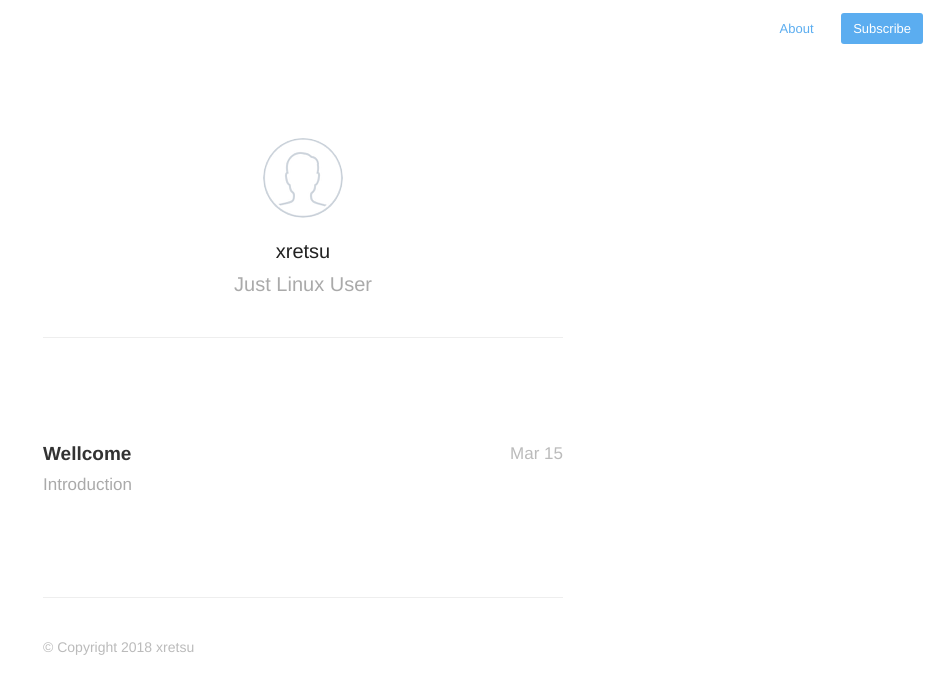
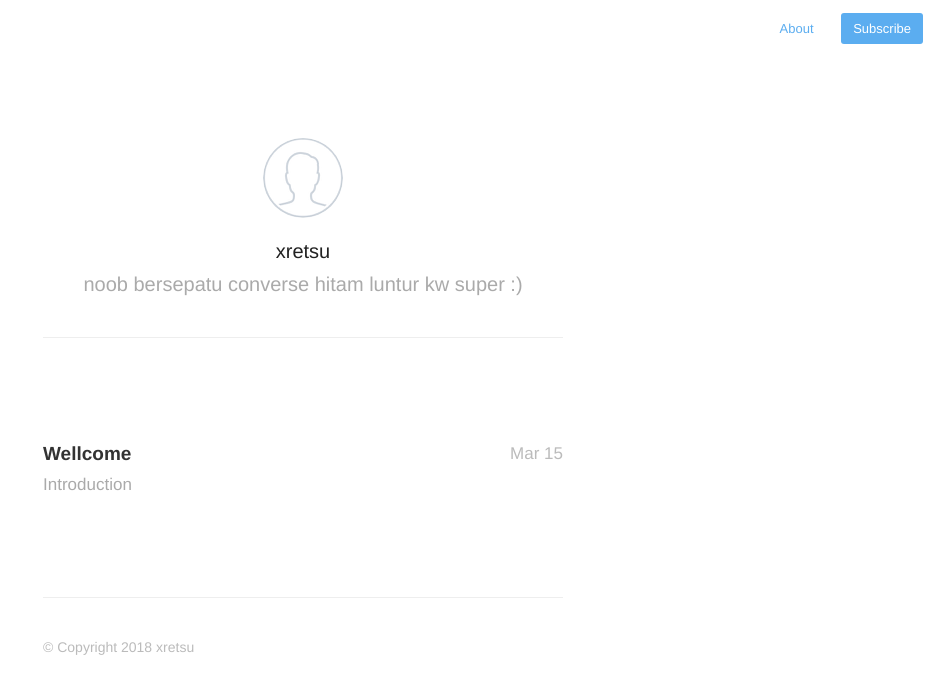
Before and after one commit to xretsu/xretsu.github.io, a Jekyll site: the page built from index.html, in a window 1280 px wide. Shown: the top 694 px of the page, without its empty margins (337-1280 px from the left). Built offline with Jekyll 4.4.1, drawn with Linux system fonts in a browser that asks for light colours; nearby versions of some CDN libraries; the list of posts is cut into pages by our own code.

Commit message:
Update _config.yml

```diff
--- a/_config.yml
+++ b/_config.yml
@@ -1,6 +1,6 @@
 name: xretsu
-description: Just Linux User
-meta_description: "bla bla bla"
+description: noob bersepatu converse hitam luntur kw super :)
+meta_description: "Just Linuxer"
 
 aboutPage: true
 
```
